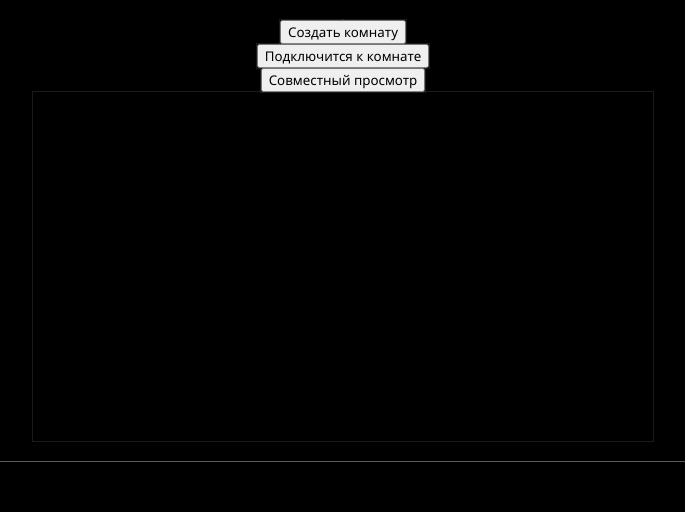
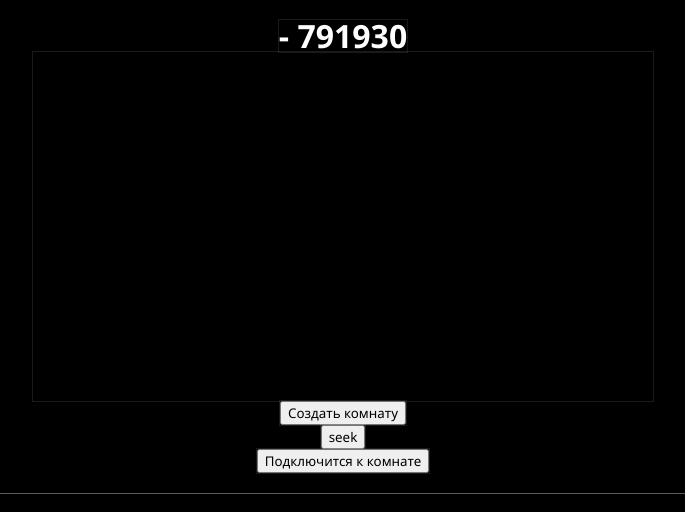
Before and after one commit to CrAZy-KiTaETs/KhanBank, a Next.js app: page /kinoWatch/movie in a window 1280 px wide. Shown: the top 512 px of the page, without its empty margins (297-982 px from the left). Built offline with nearby package versions, Linux system fonts and the light colour scheme; no server answers.

Commit message:
доработана логика создания\подключения к комнате

```diff
--- a/src/pages/kinoWatch/index.jsx
+++ b/src/pages/kinoWatch/index.jsx
@@ -39,7 +39,7 @@ export default function kinoWatch() {
         <ul>
           {filmsList.items.map((movie) => (
             <li key={movie.kinopoiskId} data-id={movie.kinopoiskId}>
-              <Link href={`/kinoWatch/movie?id=${movie.kinopoiskId}`}>
+              <Link href={{ pathname: "/kinoWatch/movie", query: { id: movie.kinopoiskId } }}>
                 <img src={movie.posterUrlPreview} alt={movie.nameRu} />
                 <h2>{movie.nameRu}</h2>
                 {movie.genres?.map((genre) => (
--- a/src/pages/kinoWatch/movie/index.jsx
+++ b/src/pages/kinoWatch/movie/index.jsx
@@ -7,16 +7,14 @@ import styles from "./movie.module.scss";
 import { useRouter } from "next/router";
 import { useGetFilmByIdQuery } from "@/api/kinoPage/kinoApi";
 
-export default function movie() {
+export default function movie({ params, searchParams }) {
   const router = useRouter();
   const queryParams = router.query;
   const { data, isLoading } = useGetFilmByIdQuery(queryParams.id);
-
-  const [host, setHost] = useState(false);
-
-  const [room, setRoom] = useState(null);
-  const [userId, setUserId] = useState(Math.random());
-
+  const [userId, setUserId] = useState(Math.floor(Math.random() * 1000000));
+  const [localRoomId, setLocalRoomId] = useState(null);
+  const [queryRoomId, setQueryRoomId] = useState(queryParams.roomId);
+  const [isRoomConnected, setIsRoomConnected] = useState(null);
   const [socket, setSocket] = useState(null);
 
   const [playerTime, setPlayerTime] = useState(0);
@@ -24,10 +22,7 @@ export default function movie() {
 
   const playerTimeRef = useRef(playerTime);
 
-  useEffect(() => {
-    playerTimeRef.current = playerTime; // обновляем значение рефа при изменении состояния
-  }, [playerTime]);
-
+  // WEB SOCKET
   useEffect(() => {
     const socket = new WebSocket("ws://localhost:5000/");
     socket.onopen = () => {
@@ -42,25 +37,62 @@ export default function movie() {
     };
 
     socket.onmessage = (event) => {
-      // const res = event.data;
+      const iframe = document.querySelector("iframe");
+
       const msg = JSON.parse(event.data);
       console.log("Сообщение от сервера: ", msg);
-      if (msg.event === "player") {
-        playerHandler({ player: msg.play, time: msg.time });
-      }
 
-      if (msg.event === "getPlayerState") {
-        console.log("пришел запрос на получение данных о плеере", playerTimeRef);
+      switch (msg.event) {
+        case "reqPlayerState":
+          console.log(
+            "пришел запрос на получение данных о плеере",
+            playerTimeRef
+          );
 
           socket.send(
             JSON.stringify({
-            event: "sendHostPlayerState",
+              event: "resHostPlayerState",
               state: playerState ? playerState : "pause",
               time: playerTimeRef.current,
               userId: msg.userId,
             })
           );
           console.log(" отправили данные о плеере", msg.userId, playerTime);
+          break;
+
+        case "sendHostPlayerState":
+          playerHandler({ player: "seek", time: msg.time });
+          break;
+
+        case "Room created successfully":
+          setLocalRoomId(msg.roomId);
+          break;
+
+        case "Room connected successfully":
+          setIsRoomConnected(true);
+          break;
+
+        case "play":
+          console.log("ЗАПРОС ОТ СЕРВАКА НА РАБОТУ С ПЛЕЕРОМ", msg);
+          if (msg.playerState === "play") {
+            iframe.contentWindow.postMessage({ api: "play" }, "*");
+          }
+
+          if (msg.playerState === "pause") {
+            iframe.contentWindow.postMessage({ api: "pause" }, "*");
+          }
+
+          if (msg.playerState === "seek") {
+            iframe.contentWindow.postMessage(
+              { api: "seek", time: msg.time },
+              "*"
+            );
+          }
+
+          break;
+
+        default:
+          break;
       }
     };
 
@@ -70,38 +102,82 @@ export default function movie() {
     };
   }, []);
 
-  function playerHandler({ player, time }) {
-    const iframe = document.querySelector("iframe");
+  useEffect(() => {
+    playerTimeRef.current = playerTime;
+  }, [playerTime]);
 
-    if (player === "seek") {
-      iframe.contentWindow.postMessage({ api: "seek", time: time }, "*");
-    } else {
-      iframe.contentWindow.postMessage({ api: player }, "*");
-    }
-  }
+  const createRoom = () => {
+    socket.send(
+      JSON.stringify({
+        isHost: true,
+        event: "createRoom",
+        userId: userId,
+        username: `React ${userId}`,
+      })
+    );
+  };
+
+  const connectRoom = () => {
+    console.log(queryParams.roomId);
+
+    socket?.send(
+      JSON.stringify({
+        event: "Connect to the room",
+        userId: userId,
+        roomId: queryParams.roomId,
+        username: `Connected React ${userId}`,
+      })
+    );
+  };
 
   useEffect(() => {
+    // if (!router.isReady) return; // Ожидаем, пока маршрутизатор будет готов
+    // const query = searchParams.get('q');
+    // console.log(searchParams, "queryParams.roomId");
+    // if (queryParams.roomId) {
+    //   socket?.send(
+    //     JSON.stringify({
+    //       event: "Connect to the room",
+    //       userId: userId,
+    //       roomId: queryParams.roomId,
+    //       username: `Connected React ${userId}`,
+    //     })
+    //   );
+    // }
+  }, []); // Добавляем router.isReady в зависимости
+
+  if (isLoading) return <div>loading</div>;
+
   const playerListener = (event) => {
-      // if (host === false) return;
-      console.log("🚀:", event.data.time, playerTime);
+    // console.log("🚀:", event.data.time, playerTime);
+
+    // if (["play", "start", "seek", "pause"].includes(event.data.event)) {
+    //   socket?.send(
+    //     JSON.stringify({
+    //       event: "play",
+    //       playerState: event.data.event,
+    //       roomId: localRoomId,
+    //       userId: userId,
+    //       time: event.data.time,
+    //     })
+    //   );
+    // }
 
     switch (event.data.event) {
-        case "time":
-          setPlayerTime(event.data.time);
-          console.log("🚀:", event.data.time, playerTime);
+      // case "time":
+      //   setPlayerTime(event.data.time);
+      //   console.log("🚀:", event.data.time, playerTime);
 
-          break;
+      //   break;
       case "play":
+      case "start":
         setPlayerState("play");
-          console.log("🚀:", playerTime, playerState);
         socket?.send(
           JSON.stringify({
-              isHost: true,
-              roomId: 1,
+            event: "play",
+            roomId: localRoomId,
+            playerState: "play",
             userId: userId,
-              username: `React ${userId}`,
-              event: "player",
-              play: "play",
             time: event.data.time,
           })
         );
@@ -111,12 +187,10 @@ export default function movie() {
         setPlayerState("pause");
         socket?.send(
           JSON.stringify({
-              isHost: true,
-              roomId: 1,
+            event: "play",
+            roomId: localRoomId,
+            playerState: "pause",
             userId: userId,
-              username: `React ${userId}`,
-              event: "player",
-              play: "pause",
             time: event.data.time,
           })
         );
@@ -126,12 +200,10 @@ export default function movie() {
         setPlayerState("seek");
         socket?.send(
           JSON.stringify({
-              isHost: true,
-              roomId: 1,
+            playerState: "seek",
+            event: "play",
+            roomId: localRoomId,
             userId: userId,
-              username: `React ${userId}`,
-              event: "player",
-              play: "seek",
             time: event.data.time,
           })
         );
@@ -139,43 +211,13 @@ export default function movie() {
     }
   };
 
+  function seek() {
+    const iframe = document.querySelector("iframe");
+
+    iframe.contentWindow.postMessage({ api: "seek", time: 200 }, "*");
+  }
+
   window.addEventListener("message", playerListener);
-
-    // Удаляем старый обработчик при размонтировании или обновлении
-    return () => {
-      window.removeEventListener("message", playerListener);
-    };
-  }, []);
-
-  const createRoom = () => {
-    setRoom("createRoom");
-    setHost(true);
-    console.log(host);
-    socket.send(
-      JSON.stringify({
-        isHost: room === "createRoom" ? true : false,
-        event: room,
-        roomId: 1,
-        userId: userId,
-        username: `React ${userId}`,
-      })
-    );
-  };
-
-  const connectToRoom = () => {
-    setRoom("connect");
-    socket.send(
-      JSON.stringify({
-        isHost: room === "createRoom" ? true : false,
-        event: room,
-        roomId: 1,
-        userId: userId,
-        username: `React ${userId}`,
-      })
-    );
-  };
-
-  // if (isLoading) return <div>loading</div>;
 
   return (
     <>
@@ -183,13 +225,30 @@ export default function movie() {
         <title>KinoWatch - смотри фильмы с друзьями! </title>
       </Head>
       <main className={`${styles.container} container`}>
-        <h1>{data?.nameRu}</h1>
-        <button onClick={() => createRoom()}>Создать комнату</button>
-        <button onClick={() => connectToRoom()}>Подключится к комнате</button>
-        <button onClick={() => console.log(playerTime)}>
-          Совместный просмотр
-        </button>
+        <h1>
+          {data?.nameRu} - {userId}
+        </h1>
         <KinoboxPlayer kpId={queryParams.id} posterUrl={data?.posterUrl} />
+        <button onClick={() => createRoom()} disabled={localRoomId}>
+          Создать комнату
+        </button>{" "}
+        <button onClick={() => seek()}>seek</button>
+        <button onClick={() => connectRoom()}>Подключится к комнате</button>
+        {queryParams.roomId && isRoomConnected && (
+          <p>Вы подключились к комнате {queryParams.roomId}</p>
+        )}
+        {localRoomId && (
+          <div>
+            <p>Вы создали комнату с id {localRoomId}</p>
+            <a
+              href={`http://localhost:3000/kinoWatch/movie?id=${queryParams.id}&roomId=${localRoomId}`}
+              target="_blank"
+              rel="noopener noreferrer"
+            >
+              Перейти в комнату
+            </a>
+          </div>
+        )}
       </main>
     </>
   );
```
Also changed, not shown: src/pages/kinoWatch/hooks/usePlayerHandler.js (added, +19 -0 lines), src/pages/kinoWatch/hooks/useWebSocket.js (added, +27 -0 lines). Lines whose indentation alone changed are shown as unchanged.
